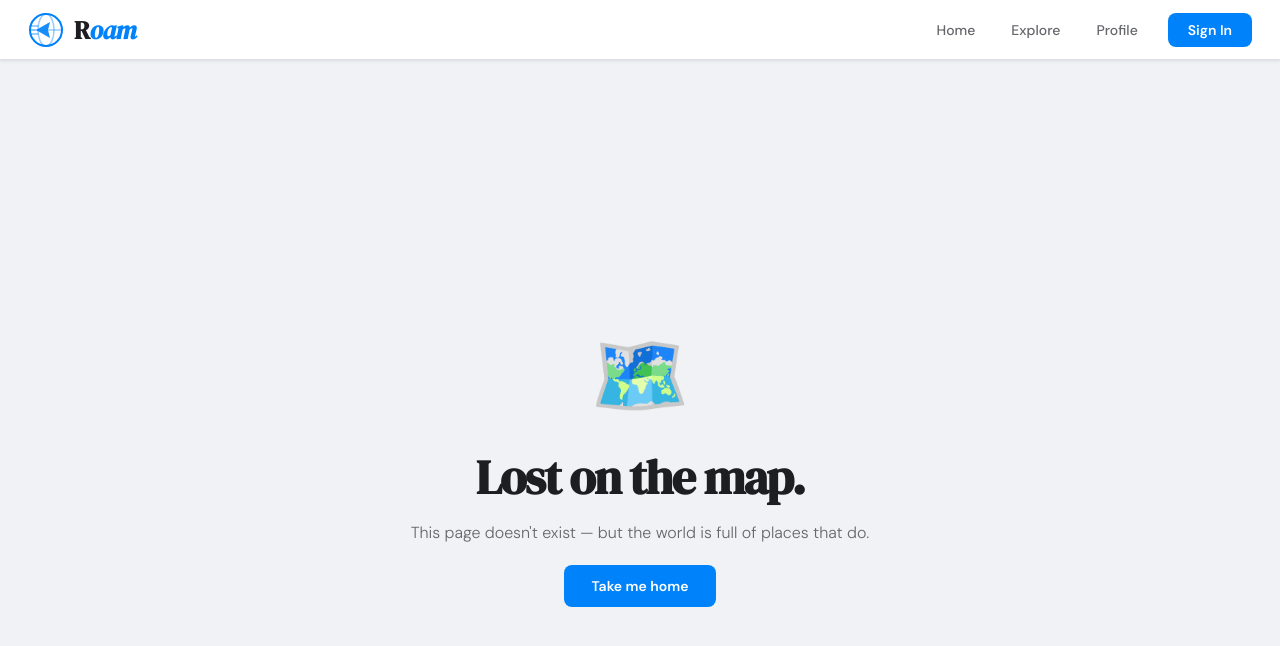
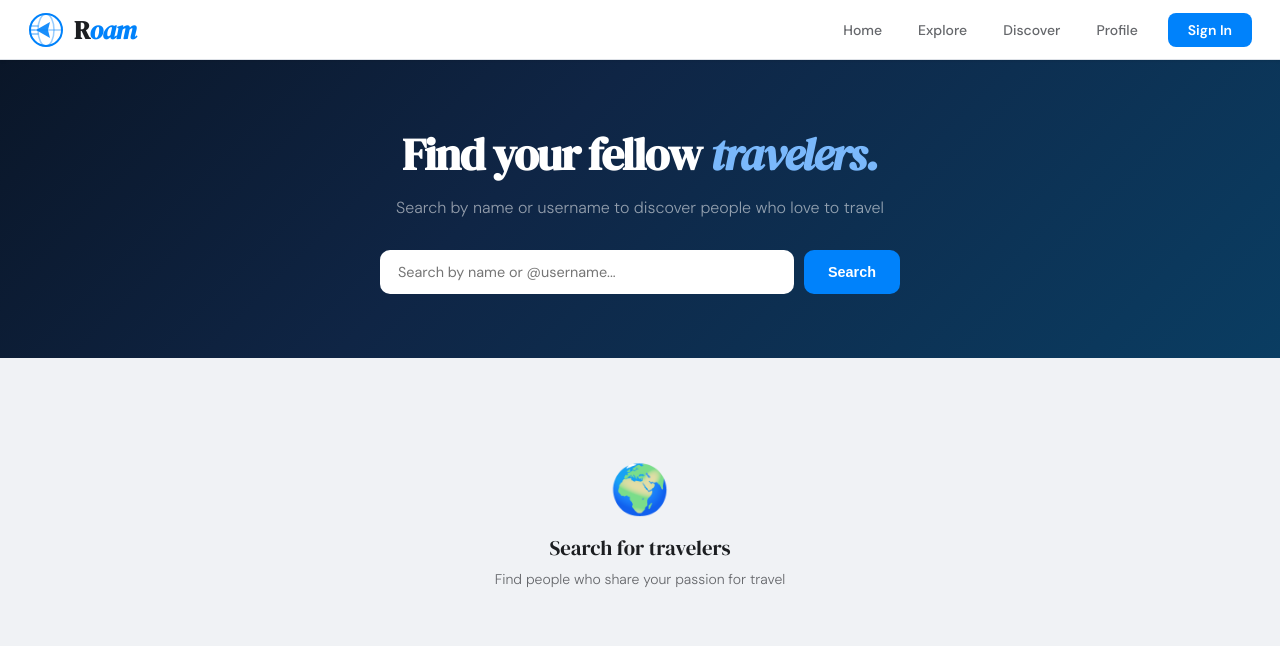
Before and after one commit to csanchez1824/roam, a React (Vite) app: page /discover in a window 1280 px wide. Shown: the top 646 px of the page. Built offline with nearby package versions, Linux system fonts and the light colour scheme.

Commit message:
added discover people page with search and trip counts

```diff
--- a/src/App.jsx
+++ b/src/App.jsx
@@ -7,6 +7,7 @@ import Profile         from './pages/Profile'
 import CreateTrip      from './pages/CreateTrip'
 import Auth            from './pages/Auth'
 import EditProfile     from './pages/EditProfile'
+import Discover from './pages/Discover'
 import NotFound        from './pages/NotFound'
 
 function App() {
@@ -16,6 +17,7 @@ function App() {
       <Routes>
         <Route path="/"             element={<Landing />}    />
         <Route path="/explore"      element={<Explore />}    />
+        <Route path="/discover" element={<Discover />}       />
         <Route path="/auth"         element={<Auth />}       />
         <Route path="/profile"      element={
           <ProtectedRoute><Profile /></ProtectedRoute>
--- a/src/components/Navbar.jsx
+++ b/src/components/Navbar.jsx
@@ -60,6 +60,7 @@ function Navbar() {
       <div className="nav-links" style={{ display: 'flex', alignItems: 'center', gap: '8px' }}>
         <Link to="/" style={linkStyle}>Home</Link>
         <Link to="/explore" style={linkStyle}>Explore</Link>
+        <Link to="/discover" style={linkStyle}>Discover</Link>
         <Link to="/profile" style={linkStyle}>Profile</Link>
         {user ? (
           <>
@@ -90,6 +91,7 @@ function Navbar() {
         }}>
           <Link to="/" onClick={() => setMenuOpen(false)} style={mobileLinkStyle}>Home</Link>
           <Link to="/explore" onClick={() => setMenuOpen(false)} style={mobileLinkStyle}>Explore</Link>
+          <Link to="/discover" onClick={() => setMenuOpen(false)} style={mobileLinkStyle}>Discover</Link>
           <Link to="/profile" onClick={() => setMenuOpen(false)} style={mobileLinkStyle}>Profile</Link>
           {user ? (
             <>
--- /dev/null
+++ b/src/pages/Discover.jsx
@@ -0,0 +1,138 @@
+import { useState } from 'react'
+import { Link } from 'react-router-dom'
+import { supabase } from '../supabase'
+
+function Discover() {
+  const [search, setSearch] = useState('')
+  const [results, setResults] = useState([])
+  const [loading, setLoading] = useState(false)
+  const [searched, setSearched] = useState(false)
+
+  async function handleSearch(e) {
+    e.preventDefault()
+    if (!search.trim()) return
+    setLoading(true)
+    setSearched(true)
+
+    const { data } = await supabase
+      .from('profiles_with_trips')
+      .select('*')
+      .or(`username.ilike.%${search}%,full_name.ilike.%${search}%`)
+      .limit(20)
+
+    setResults(data || [])
+    setLoading(false)
+  }
+
+  return (
+    <div style={{ fontFamily: 'DM Sans, sans-serif', background: '#f0f2f5', minHeight: '100vh' }}>
+
+      {/* HERO */}
+      <div style={{ background: 'linear-gradient(135deg, #0a1628 0%, #0f2545 40%, #0a3d62 100%)', padding: '64px 40px', textAlign: 'center' }}>
+        <h1 style={{ fontFamily: 'DM Serif Display, serif', fontSize: '2.8rem', color: 'white', letterSpacing: '-0.03em', marginBottom: '12px' }}>
+          Find your fellow <em style={{ color: '#7ab8fb' }}>travelers.</em>
+        </h1>
+        <p style={{ color: 'rgba(255,255,255,0.55)', fontSize: '1rem', fontWeight: '300', marginBottom: '32px' }}>
+          Search by name or username to discover people who love to travel
+        </p>
+
+        {/* Search bar */}
+        <form onSubmit={handleSearch} style={{ display: 'flex', gap: '10px', maxWidth: '520px', margin: '0 auto' }}>
+          <input
+            value={search}
+            onChange={e => setSearch(e.target.value)}
+            placeholder="Search by name or @username..."
+            style={{
+              flex: 1, padding: '13px 18px', borderRadius: '10px',
+              border: 'none', fontSize: '0.9rem',
+              fontFamily: 'DM Sans, sans-serif', outline: 'none',
+            }}
+          />
+          <button type="submit" style={{
+            background: '#0082fb', color: 'white', border: 'none',
+            padding: '13px 24px', borderRadius: '10px',
+            fontSize: '0.9rem', fontWeight: '600', cursor: 'pointer',
+          }}>
+            Search
+          </button>
+        </form>
+      </div>
+
+      {/* RESULTS */}
+      <div style={{ maxWidth: '800px', margin: '0 auto', padding: '40px 24px 80px' }}>
+
+        {/* Loading */}
+        {loading && (
+          <div style={{ display: 'flex', flexDirection: 'column', alignItems: 'center', gap: '16px', padding: '60px 0' }}>
+            <div style={{ width: '44px', height: '44px', borderRadius: '50%', border: '3px solid #f0f2f5', borderTop: '3px solid #0082fb', animation: 'spin 0.8s linear infinite' }} />
+            <div style={{ color: '#65676b', fontSize: '0.875rem' }}>Searching travelers...</div>
+            <style>{`@keyframes spin { to { transform: rotate(360deg); } }`}</style>
+          </div>
+        )}
+
+        {/* No results */}
+        {!loading && searched && results.length === 0 && (
+          <div style={{ textAlign: 'center', padding: '60px 20px', background: 'white', borderRadius: '16px', border: '1px solid #dde1e7' }}>
+            <div style={{ fontSize: '3rem', marginBottom: '12px' }}>🔍</div>
+            <div style={{ fontFamily: 'DM Serif Display, serif', fontSize: '1.3rem', marginBottom: '8px' }}>No travelers found</div>
+            <p style={{ color: '#65676b', fontSize: '0.875rem', fontWeight: '300' }}>Try a different name or username</p>
+          </div>
+        )}
+
+        {/* Default state */}
+        {!loading && !searched && (
+          <div style={{ textAlign: 'center', padding: '60px 20px' }}>
+            <div style={{ fontSize: '3rem', marginBottom: '12px' }}>🌍</div>
+            <div style={{ fontFamily: 'DM Serif Display, serif', fontSize: '1.3rem', marginBottom: '8px', color: '#1c1e21' }}>Search for travelers</div>
+            <p style={{ color: '#65676b', fontSize: '0.875rem', fontWeight: '300' }}>Find people who share your passion for travel</p>
+          </div>
+        )}
+
+        {/* Results grid */}
+        {!loading && results.length > 0 && (
+          <div>
+            <div style={{ fontSize: '0.82rem', color: '#65676b', marginBottom: '16px' }}>{results.length} traveler{results.length !== 1 ? 's' : ''} found</div>
+            <div style={{ display: 'flex', flexDirection: 'column', gap: '12px' }}>
+              {results.map(person => {
+                const initials = person.full_name
+                  ? person.full_name.split(' ').map(n => n[0]).join('').toUpperCase()
+                  : person.username?.[0]?.toUpperCase() || '?'
+                const tripCount = person.trip_count || 0
+
+                return (
+                  <Link key={person.id} to={`/user/${person.id}`} style={{ textDecoration: 'none' }}>
+                    <div style={{ background: 'white', borderRadius: '14px', border: '1px solid #dde1e7', padding: '18px 20px', display: 'flex', alignItems: 'center', gap: '16px', boxShadow: '0 1px 3px rgba(0,0,0,0.06)', cursor: 'pointer', transition: 'box-shadow 0.2s' }}
+                      onMouseEnter={e => e.currentTarget.style.boxShadow = '0 4px 16px rgba(0,0,0,0.12)'}
+                      onMouseLeave={e => e.currentTarget.style.boxShadow = '0 1px 3px rgba(0,0,0,0.06)'}
+                    >
+                      {/* Avatar */}
+                      <div style={{ width: '56px', height: '56px', borderRadius: '50%', background: 'linear-gradient(135deg, #0082fb, #7ab8a0)', display: 'flex', alignItems: 'center', justifyContent: 'center', color: 'white', fontSize: '1.2rem', fontWeight: '700', flexShrink: 0 }}>
+                        {initials}
+                      </div>
+
+                      {/* Info */}
+                      <div style={{ flex: 1 }}>
+                        <div style={{ fontWeight: '600', fontSize: '0.95rem', color: '#1c1e21', marginBottom: '2px' }}>{person.full_name || person.username || 'Traveler'}</div>
+                        {person.username && <div style={{ fontSize: '0.78rem', color: '#65676b', marginBottom: '4px' }}>@{person.username}</div>}
+                        {person.bio && <div style={{ fontSize: '0.78rem', color: '#65676b', fontWeight: '300', marginBottom: '4px' }}>{person.bio.slice(0, 80)}{person.bio.length > 80 ? '...' : ''}</div>}
+                        <div style={{ display: 'flex', gap: '12px', marginTop: '6px' }}>
+                          {person.location && <span style={{ fontSize: '0.72rem', color: '#65676b' }}>📍 {person.location}</span>}
+                          <span style={{ fontSize: '0.72rem', color: '#65676b' }}>✈️ {tripCount} trip{tripCount !== 1 ? 's' : ''}</span>
+                        </div>
+                      </div>
+
+                      {/* Arrow */}
+                      <div style={{ color: '#dde1e7', fontSize: '1.2rem' }}>→</div>
+                    </div>
+                  </Link>
+                )
+              })}
+            </div>
+          </div>
+        )}
+      </div>
+    </div>
+  )
+}
+
+export default Discover
```
